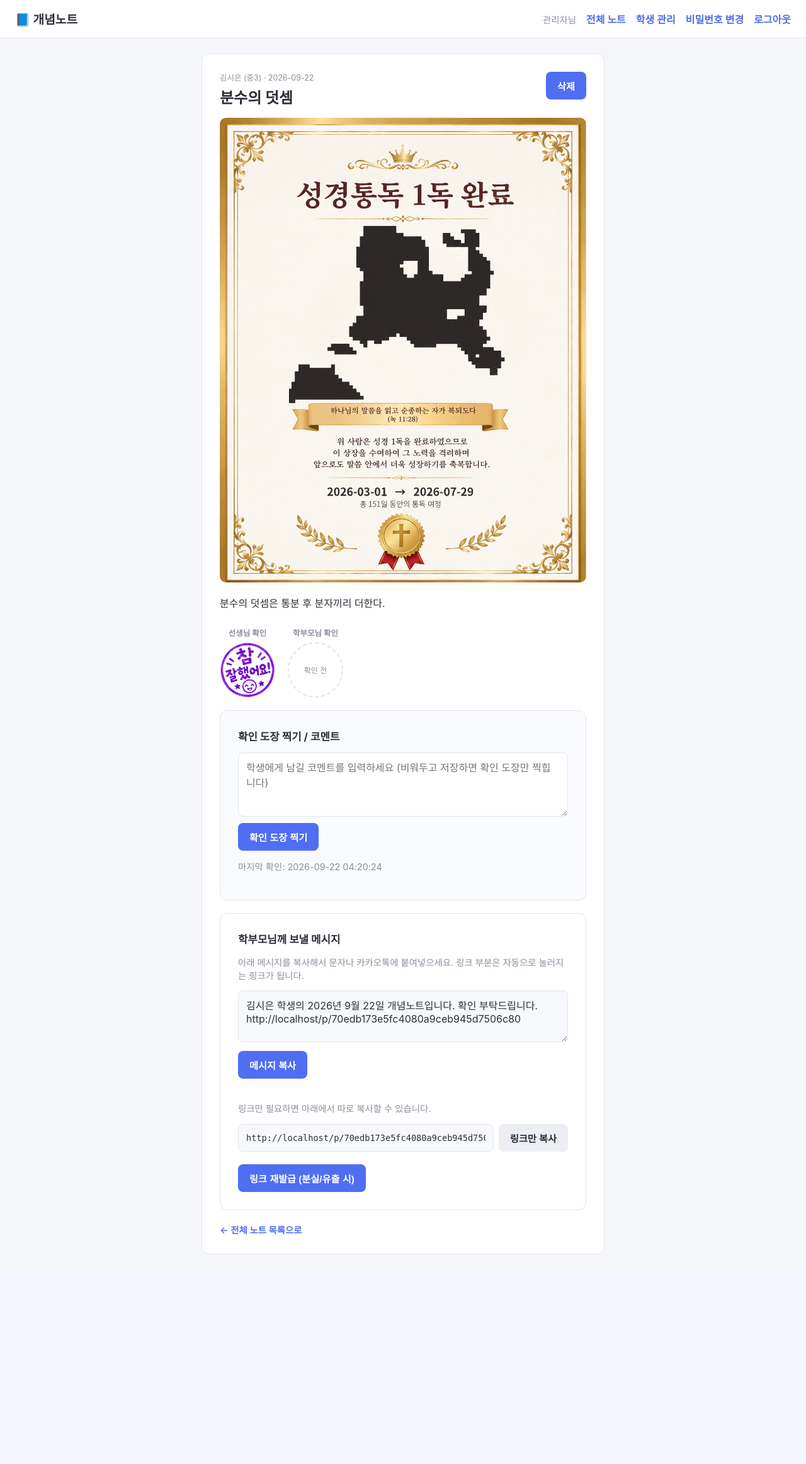
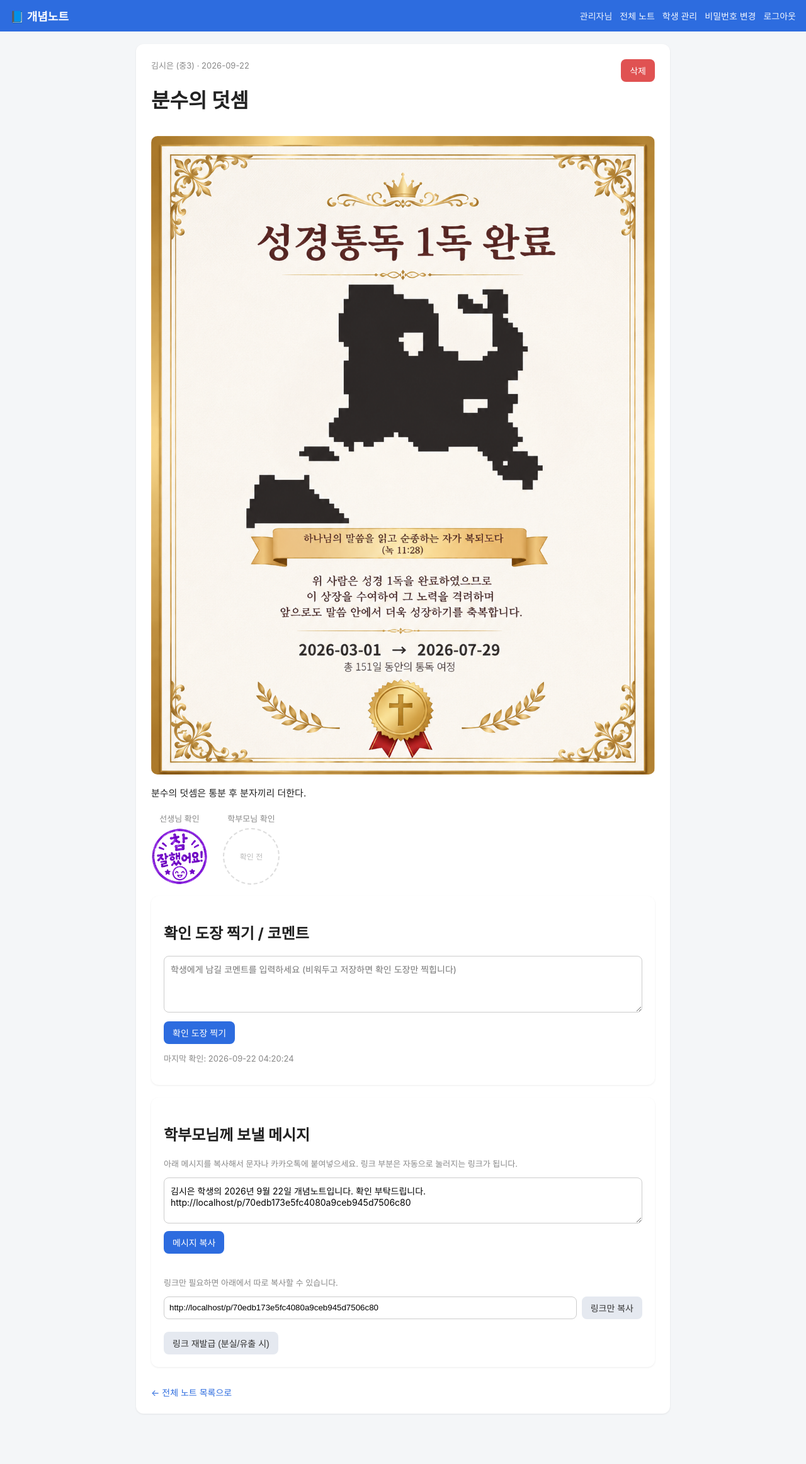
Before and after one commit to worldmission77-star/concept-note, a Flask app: page /admin/notes/2 in a window 1280 px wide. Shown: the whole page at 63% size. Before the commit the page ends 1992 px from the top, so only its background shows below. Run offline with Flask 3, Linux system fonts and the light colour scheme; a user stored in the database is signed in; data comes from the database, SQL or seed files in the repository.

Commit message:
Add files via upload

```diff
--- a/app.py
+++ b/app.py
@@ -470,6 +470,28 @@ def admin_student_delete(student_id):
     return redirect(url_for("admin_students"))
 
 
+DEFAULT_RESET_PASSWORD = "1111"
+
+
+@app.route("/admin/students/<int:student_id>/reset-password", methods=["POST"])
+@admin_required
+def admin_student_reset_password(student_id):
+    db = get_db()
+    student = db.execute(
+        "SELECT * FROM users WHERE id = ? AND is_admin = 0", (student_id,)
+    ).fetchone()
+    if student is None:
+        abort(404)
+
+    db.execute(
+        "UPDATE users SET password_hash = ? WHERE id = ?",
+        (generate_password_hash(DEFAULT_RESET_PASSWORD), student_id),
+    )
+    db.commit()
+    flash(f"{student['name']} 학생의 비밀번호가 '{DEFAULT_RESET_PASSWORD}'로 초기화되었습니다.")
+    return redirect(url_for("admin_students"))
+
+
 def get_any_note_or_404(note_id):
     db = get_db()
     note = db.execute(
--- a/static/css/style.css
+++ b/static/css/style.css
@@ -1,48 +1,45 @@
-:root {
-    --primary: #4f6ef2;
-    --primary-dark: #3a54c9;
-    --danger: #e0553e;
-    --bg: #f5f6fa;
-    --card-bg: #ffffff;
-    --text: #2c2f38;
-    --muted: #8a8f9c;
-    --border: #e3e5ec;
-}
-
 * { box-sizing: border-box; }
-
 body {
     margin: 0;
-    font-family: -apple-system, BlinkMacSystemFont, "Apple SD Gothic Neo", "Malgun Gothic", "Segoe UI", sans-serif;
-    background: var(--bg);
-    color: var(--text);
+    font-family: -apple-system, BlinkMacSystemFont, "Apple SD Gothic Neo", "Malgun Gothic", sans-serif;
+    background: #f4f6f8;
+    color: #222;
 }
-
 .topbar {
+    background: #2d6cdf;
+    color: #fff;
+    padding: 12px 16px;
     display: flex;
     justify-content: space-between;
     align-items: center;
-    padding: 16px 24px;
-    background: var(--card-bg);
-    border-bottom: 1px solid var(--border);
+    flex-wrap: wrap;
+    gap: 8px;
 }
-
-.brand {
-    font-size: 1.2rem;
+.topbar .brand {
+    color: #fff;
+    text-decoration: none;
     font-weight: 700;
-    color: var(--text);
+    font-size: 18px;
+}
+.topbar nav {
+    display: flex;
+    align-items: center;
+    gap: 12px;
+    flex-wrap: wrap;
+}
+.topbar nav a {
+    color: #fff;
     text-decoration: none;
+    font-size: 14px;
+    opacity: 0.95;
 }
-
-.topbar nav { display: flex; align-items: center; gap: 16px; }
-.topbar nav a { color: var(--primary); text-decoration: none; font-weight: 600; }
 .topbar nav a:hover { text-decoration: underline; }
-.user-name { color: var(--muted); font-size: 0.9rem; }
+.user-name { font-size: 14px; opacity: 0.9; }
 
 .container {
-    max-width: 900px;
+    max-width: 880px;
     margin: 0 auto;
-    padding: 24px;
+    padding: 20px 16px 60px;
 }
 
 .flashes {
@@ -51,406 +48,263 @@ body {
     margin: 0 0 16px;
 }
 .flashes li {
-    background: #fff4e5;
-    border: 1px solid #f0c987;
-    color: #8a5b00;
+    background: #fff4ce;
+    border: 1px solid #e9d98a;
     padding: 10px 14px;
     border-radius: 8px;
     margin-bottom: 8px;
-    font-size: 0.9rem;
+    font-size: 14px;
 }
 
 .card {
-    background: var(--card-bg);
-    border: 1px solid var(--border);
+    background: #fff;
     border-radius: 12px;
-    padding: 28px;
+    padding: 20px;
+    margin-bottom: 20px;
+    box-shadow: 0 1px 3px rgba(0,0,0,0.08);
 }
 
-.form-card { max-width: 480px; margin: 0 auto; }
-.form-card h1 { margin-top: 0; font-size: 1.4rem; }
-
-form label {
-    display: block;
-    margin-bottom: 16px;
-    font-size: 0.9rem;
-    font-weight: 600;
-    color: var(--text);
-}
-
-form input[type="text"],
-form input[type="password"],
-form input[type="tel"],
-form input[type="date"],
-form input[type="file"],
-form select,
-form textarea {
-    display: block;
-    width: 100%;
-    margin-top: 6px;
-    padding: 12px 14px;
-    border: 1px solid var(--border);
-    border-radius: 8px;
-    font-size: 16px; /* 16px+ prevents iOS Safari auto-zoom on focus */
-    font-family: inherit;
-    color: var(--text);
-}
-
-form textarea { resize: vertical; }
-
-.checkbox-label { display: flex; align-items: center; gap: 6px; font-weight: 400; margin-top: 8px; }
-.checkbox-label input { width: auto; margin: 0; }
-
-button, .btn, .btn-secondary, .btn-danger {
-    display: inline-block;
-    min-height: 44px; /* touch-friendly tap target */
-    padding: 10px 18px;
-    border-radius: 8px;
-    border: none;
-    font-size: 0.95rem;
-    font-weight: 600;
-    cursor: pointer;
-    text-decoration: none;
-    text-align: center;
-}
-
-button[type="submit"], .btn {
-    background: var(--primary);
-    color: #fff;
-}
-button[type="submit"]:hover, .btn:hover { background: var(--primary-dark); }
-
-.btn-secondary {
-    background: #eceef4;
-    color: var(--text);
-}
-.btn-secondary:hover { background: #dfe2ec; }
-
-.btn-danger {
-    background: #fdecea;
-    color: var(--danger);
-}
-.btn-danger:hover { background: #fadbd6; }
-
-.form-actions { display: flex; gap: 10px; margin-top: 8px; }
-
-.muted { color: var(--muted); font-size: 0.9rem; }
-.muted a { color: var(--primary); }
-
-.list-header {
+.list-header, .filter-bar {
     display: flex;
     justify-content: space-between;
     align-items: center;
-    margin-bottom: 20px;
+    flex-wrap: wrap;
+    gap: 10px;
+    margin-bottom: 16px;
 }
-.list-header h1 { margin: 0; font-size: 1.4rem; }
-
-.empty { color: var(--muted); text-align: center; padding: 60px 0; }
-
-.note-grid {
-    display: grid;
-    grid-template-columns: repeat(auto-fill, minmax(220px, 1fr));
-    gap: 16px;
+.filter-bar {
+    background: #fff;
+    padding: 14px;
+    border-radius: 10px;
+}
+.filter-bar label {
+    display: flex;
+    flex-direction: column;
+    font-size: 13px;
+    color: #555;
+    gap: 4px;
+}
+.filter-bar select, .filter-bar input {
+    padding: 6px 8px;
+    border: 1px solid #ccc;
+    border-radius: 6px;
 }
 
+.btn, button, .btn-secondary, .btn-danger {
+    display: inline-block;
+    padding: 8px 14px;
+    border-radius: 8px;
+    border: none;
+    background: #2d6cdf;
+    color: #fff;
+    text-decoration: none;
+    font-size: 14px;
+    cursor: pointer;
+}
+.btn-secondary {
+    background: #e5e9f0;
+    color: #333;
+}
+.btn-danger {
+    background: #e05252;
+    color: #fff;
+}
+button:hover, .btn:hover, .btn-secondary:hover, .btn-danger:hover { opacity: 0.9; }
+
+.note-card-list { display: flex; flex-direction: column; gap: 12px; }
 .note-card {
-    background: var(--card-bg);
-    border: 1px solid var(--border);
-    border-radius: 12px;
+    display: flex;
+    gap: 14px;
+    background: #fff;
+    border-radius: 10px;
+    padding: 14px;
+    text-decoration: none;
+    color: inherit;
+    box-shadow: 0 1px 3px rgba(0,0,0,0.06);
+}
+.note-thumb, .admin-note-thumb {
+    width: 64px;
+    height: 64px;
+    border-radius: 8px;
     overflow: hidden;
+    flex-shrink: 0;
+    background: #eee;
+    display: flex;
+    align-items: center;
+    justify-content: center;
+    font-size: 24px;
+}
+.note-thumb img, .admin-note-thumb img { width: 100%; height: 100%; object-fit: cover; }
+.note-date { font-size: 13px; color: #888; margin-bottom: 2px; }
+.note-title { font-weight: 600; font-size: 16px; margin-bottom: 4px; }
+.note-preview { font-size: 14px; color: #666; }
+.empty { color: #888; text-align: center; padding: 40px 0; }
+
+.badge-checked {
+    display: inline-block;
+    font-size: 12px;
+    background: #e6f4ea;
+    color: #2a7a42;
+    padding: 2px 8px;
+    border-radius: 999px;
+    margin-left: 6px;
+}
+.badge-parent-checked { background: #eef0fb; color: #3b4bbf; }
+
+.admin-note-list { display: flex; flex-direction: column; gap: 10px; }
+.admin-note-row {
+    display: flex;
+    gap: 14px;
+    background: #fff;
+    border-radius: 10px;
+    padding: 12px 14px;
     text-decoration: none;
-    color: var(--text);
-    display: flex;
-    flex-direction: column;
-    transition: box-shadow 0.15s ease;
+    color: inherit;
+    align-items: center;
+    box-shadow: 0 1px 3px rgba(0,0,0,0.06);
 }
-.note-card:hover { box-shadow: 0 4px 14px rgba(0,0,0,0.08); }
+.admin-note-thumb-empty { font-size: 22px; }
+.admin-note-meta { font-size: 13px; color: #888; margin-bottom: 2px; display: flex; align-items: center; gap: 4px; flex-wrap: wrap; }
+.admin-note-student { font-weight: 600; color: #333; }
 
-.note-thumb { width: 100%; aspect-ratio: 4 / 3; overflow: hidden; background: #eef0f6; }
-.note-thumb img { width: 100%; height: 100%; object-fit: cover; display: block; }
-.note-thumb-empty { display: flex; align-items: center; justify-content: center; font-size: 2rem; }
-
-.note-info { padding: 12px 14px; }
-.note-date { font-size: 0.78rem; color: var(--muted); margin-bottom: 4px; }
-.note-title { font-weight: 700; margin-bottom: 4px; }
-.note-preview { font-size: 0.85rem; color: var(--muted); line-height: 1.4; }
-
-.detail-card { max-width: 640px; margin: 0 auto; }
+.detail-card { padding: 24px; }
 .detail-header {
     display: flex;
     justify-content: space-between;
     align-items: flex-start;
-    margin-bottom: 16px;
     gap: 12px;
+    margin-bottom: 14px;
 }
-.detail-header h1 { margin: 4px 0 0; font-size: 1.5rem; }
 .detail-actions { display: flex; gap: 8px; flex-shrink: 0; }
+.detail-photo { margin: 14px 0; }
+.detail-photo img { max-width: 100%; border-radius: 10px; }
+.detail-content { white-space: pre-wrap; line-height: 1.6; font-size: 15px; margin: 14px 0; }
 
-.detail-photo { margin-bottom: 20px; border-radius: 10px; overflow: hidden; }
-.detail-photo img { width: 100%; display: block; }
+.feedback-box {
+    background: #f0f6ff;
+    border-radius: 10px;
+    padding: 14px;
+    margin: 14px 0;
+}
+.feedback-label { font-size: 13px; font-weight: 600; color: #2d6cdf; margin-bottom: 6px; }
+.feedback-checked-only { color: #2a7a42; font-weight: 600; }
 
-.detail-content { white-space: pre-wrap; line-height: 1.7; margin-bottom: 24px; }
-
-.current-photo { margin-bottom: 16px; }
-.current-photo img { max-width: 100%; border-radius: 8px; display: block; margin-bottom: 6px; }
-
-.back-link { color: var(--primary); text-decoration: none; font-weight: 600; font-size: 0.9rem; }
-.back-link:hover { text-decoration: underline; }
-
-/* ---------- 선생님 피드백 ---------- */
-.feedback-box {
-    background: #eef6ff;
-    border: 1px solid #cfe3fb;
-    border-radius: 10px;
-    padding: 14px 16px;
-    margin-bottom: 20px;
-}
-.feedback-label { font-weight: 700; font-size: 0.85rem; color: var(--primary-dark); margin-bottom: 6px; }
-.feedback-text { white-space: pre-wrap; line-height: 1.6; }
-.feedback-checked-only { color: var(--primary-dark); font-weight: 600; }
-
-/* ---------- 도장 (선생님 / 학부모 확인) ---------- */
 .stamp-row {
     display: flex;
+    gap: 24px;
+    margin: 18px 0;
     flex-wrap: wrap;
-    gap: 20px;
+}
+.stamp-slot {
+    display: flex;
+    flex-direction: column;
     align-items: center;
-    margin: 18px 0;
+    gap: 6px;
 }
-.stamp-slot { display: flex; flex-direction: column; align-items: center; gap: 6px; }
-.stamp-slot-label { font-size: 0.78rem; color: var(--muted); font-weight: 700; }
-
-.stamp-img {
-    width: 88px;
-    height: 88px;
-    object-fit: contain;
-    transform: rotate(-6deg);
-}
+.stamp-slot-label { font-size: 13px; color: #888; }
+.stamp-img { width: 90px; height: auto; }
 .stamp-empty {
-    width: 88px;
-    height: 88px;
+    width: 90px;
+    height: 90px;
+    border: 2px dashed #ddd;
     border-radius: 50%;
-    border: 2px dashed var(--border);
-    color: var(--muted);
     display: flex;
     align-items: center;
     justify-content: center;
-    text-align: center;
-    font-size: 0.75rem;
+    font-size: 12px;
+    color: #bbb;
 }
 
-.parent-link-card { margin: 20px 0; }
-.parent-link-card h2 { margin-top: 0; font-size: 1.05rem; }
+.back-link {
+    display: inline-block;
+    margin-top: 10px;
+    color: #2d6cdf;
+    text-decoration: none;
+    font-size: 14px;
+}
+
+.form-card form { display: flex; flex-direction: column; gap: 14px; }
+.form-card label { display: flex; flex-direction: column; gap: 6px; font-size: 14px; color: #444; }
+.form-card input, .form-card textarea {
+    padding: 10px;
+    border: 1px solid #ccc;
+    border-radius: 8px;
+    font-size: 15px;
+    font-family: inherit;
+}
+.form-actions { display: flex; gap: 10px; margin-top: 6px; }
+.current-photo { display: flex; align-items: center; gap: 12px; }
+.current-photo img { width: 80px; border-radius: 8px; }
+.checkbox-label { display: flex !important; flex-direction: row !important; align-items: center; gap: 6px; font-size: 13px; }
+
+.feedback-form-card textarea {
+    width: 100%;
+    padding: 10px;
+    border: 1px solid #ccc;
+    border-radius: 8px;
+    font-family: inherit;
+    font-size: 14px;
+    margin-bottom: 10px;
+}
+.muted { color: #888; font-size: 13px; }
+
 .parent-link-card textarea {
     width: 100%;
-    padding: 10px 12px;
-    border: 1px solid var(--border);
+    padding: 10px;
+    border: 1px solid #ccc;
     border-radius: 8px;
-    font-size: 16px;
     font-family: inherit;
-    background: #f7f8fc;
-    color: var(--text);
+    font-size: 14px;
     resize: vertical;
-    margin-bottom: 10px;
 }
-.link-copy-row { display: flex; gap: 8px; }
+.link-copy-row { display: flex; gap: 8px; margin-top: 8px; flex-wrap: wrap; }
 .link-copy-row input {
     flex: 1;
-    padding: 10px 12px;
-    border: 1px solid var(--border);
+    min-width: 160px;
+    padding: 8px;
+    border: 1px solid #ccc;
     border-radius: 8px;
-    font-size: 0.85rem;
-    font-family: monospace;
-    background: #f7f8fc;
-    color: var(--text);
 }
-.copy-feedback { font-size: 0.8rem; color: #1b7a4d; margin-top: 6px; min-height: 1.1em; }
+.copy-feedback { font-size: 12px; color: #2a7a42; margin-top: 4px; min-height: 16px; }
 
-.badge-checked {
-    display: inline-block;
-    margin-left: 8px;
-    font-size: 0.75rem;
-    color: #1b7a4d;
-    background: #e6f6ee;
-    border: 1px solid #bfe8d2;
-    padding: 2px 8px;
-    border-radius: 999px;
-    font-weight: 700;
-}
-.badge-parent-checked {
-    color: #1d4ea8;
-    background: #eaf1ff;
-    border-color: #c6d9fb;
-}
-
-/* ---------- 관리자: 필터 바 ---------- */
-.filter-bar {
-    display: flex;
-    flex-wrap: wrap;
-    align-items: flex-end;
-    gap: 12px;
-    background: var(--card-bg);
-    border: 1px solid var(--border);
-    border-radius: 12px;
-    padding: 16px;
-    margin-bottom: 20px;
-}
-.filter-bar label {
-    display: flex;
-    flex-direction: column;
-    font-size: 0.85rem;
-    font-weight: 600;
-    gap: 4px;
-    margin: 0;
-}
-.filter-bar input, .filter-bar select {
-    padding: 8px 10px;
-    border: 1px solid var(--border);
-    border-radius: 8px;
-    font-size: 0.95rem;
-    font-family: inherit;
-}
-.filter-bar button { flex-shrink: 0; }
-
-/* ---------- 관리자: 전체 노트 리스트 ---------- */
-.admin-note-list {
-    display: flex;
-    flex-direction: column;
-    gap: 10px;
-}
-.admin-note-row {
-    display: flex;
-    align-items: center;
-    gap: 14px;
-    background: var(--card-bg);
-    border: 1px solid var(--border);
-    border-radius: 12px;
-    padding: 10px 14px;
-    text-decoration: none;
-    color: var(--text);
-}
-.admin-note-row:hover { box-shadow: 0 4px 14px rgba(0,0,0,0.08); }
-.admin-note-thumb {
-    width: 56px;
-    height: 56px;
-    flex-shrink: 0;
-    border-radius: 8px;
-    overflow: hidden;
-    background: #eef0f6;
-}
-.admin-note-thumb img { width: 100%; height: 100%; object-fit: cover; display: block; }
-.admin-note-thumb-empty { display: flex; align-items: center; justify-content: center; font-size: 1.4rem; }
-.admin-note-meta { display: flex; align-items: center; gap: 10px; flex-wrap: wrap; margin-bottom: 4px; }
-.admin-note-student { font-weight: 700; font-size: 0.85rem; color: var(--primary-dark); }
-
-/* ---------- 관리자: 학생 테이블 ---------- */
 .student-table-wrap { overflow-x: auto; }
 .student-table {
     width: 100%;
     border-collapse: collapse;
-    background: var(--card-bg);
-    border: 1px solid var(--border);
-    border-radius: 12px;
+    background: #fff;
+    border-radius: 10px;
     overflow: hidden;
 }
 .student-table th, .student-table td {
-    padding: 12px 14px;
+    padding: 10px 12px;
     text-align: left;
-    border-bottom: 1px solid var(--border);
-    font-size: 0.9rem;
-    white-space: nowrap;
+    border-bottom: 1px solid #eee;
+    font-size: 14px;
 }
-.student-table th { background: #f7f8fc; font-weight: 700; color: var(--muted); font-size: 0.8rem; }
-.student-table tr:last-child td { border-bottom: none; }
-
-.feedback-form-card { margin: 20px 0; background: #fafbff; }
-.feedback-form-card h2 { margin-top: 0; font-size: 1.05rem; }
-.feedback-form-card textarea {
-    width: 100%;
-    padding: 10px 12px;
-    border: 1px solid var(--border);
-    border-radius: 8px;
-    font-family: inherit;
-    font-size: 16px;
-    margin-bottom: 10px;
-    resize: vertical;
-}
+.student-table th { background: #f0f2f5; font-size: 13px; color: #555; }
+.student-row-actions { display: flex; gap: 6px; flex-wrap: wrap; }
 
 @media (max-width: 600px) {
-    .filter-bar { flex-direction: column; align-items: stretch; }
-    .filter-bar button, .filter-bar .btn-secondary { width: 100%; }
-
+    .topbar { flex-direction: column; align-items: flex-start; }
+    .detail-header { flex-direction: column; }
     .student-table thead { display: none; }
     .student-table, .student-table tbody, .student-table tr, .student-table td {
         display: block;
         width: 100%;
     }
     .student-table tr {
-        border-bottom: 8px solid var(--bg);
-        padding: 8px 0;
+        margin-bottom: 10px;
+        border: 1px solid #eee;
+        border-radius: 8px;
+        padding: 8px;
     }
     .student-table td {
         border-bottom: none;
-        white-space: normal;
-        display: flex;
-        justify-content: space-between;
-        gap: 12px;
+        padding: 4px 6px;
     }
-    .student-table td[data-label]::before {
-        content: attr(data-label);
-        font-weight: 700;
-        color: var(--muted);
-        flex-shrink: 0;
-    }
-    .student-table td[data-label=""]::before { content: none; }
-
-    .admin-note-row { align-items: flex-start; }
-}
-
-/* ---------- 모바일 대응 (휴대폰 화면) ---------- */
-@media (max-width: 600px) {
-    .topbar {
-        padding: 12px 16px;
-        flex-wrap: wrap;
-        gap: 8px;
-    }
-    .topbar nav { gap: 12px; flex-wrap: wrap; }
-    .brand { font-size: 1.05rem; }
-
-    .container { padding: 16px; }
-
-    .card { padding: 20px 18px; }
-    .form-card { max-width: 100%; }
-
-    .list-header {
-        flex-direction: column;
-        align-items: stretch;
-        gap: 12px;
-    }
-    .list-header .btn { width: 100%; }
-
-    .note-grid {
-        grid-template-columns: 1fr 1fr;
-        gap: 12px;
-    }
-
-    .form-actions { flex-direction: column; }
-    .form-actions button, .form-actions .btn-secondary { width: 100%; }
-
-    .detail-header {
-        flex-direction: column;
-        align-items: stretch;
-    }
-    .detail-actions { width: 100%; }
-    .detail-actions .btn-secondary, .detail-actions form, .detail-actions .btn-danger {
-        flex: 1;
-    }
-    .detail-actions form { display: flex; }
-    .detail-actions .btn-danger { width: 100%; }
-}
-
-@media (max-width: 380px) {
-    .note-grid {
-        grid-template-columns: 1fr;
+    .student-table td[data-label]:not([data-label=""])::before {
+        content: attr(data-label) ": ";
+        font-weight: 600;
+        color: #555;
     }
 }
--- a/templates/account_password.html
+++ b/templates/account_password.html
@@ -1,5 +1,5 @@
 {% extends "base.html" %}
-{% block title %}비밀번호 변경 - 개념노트{% endblock %}
+{% block title %}비밀번호 변경{% endblock %}
 {% block content %}
 <div class="card form-card">
     <h1>비밀번호 변경</h1>
@@ -14,7 +14,7 @@
             <input type="password" name="new_password_confirm" required>
         </label>
         <div class="form-actions">
-            <button type="submit">변경하기</button>
+            <button type="submit">비밀번호 변경</button>
             <a class="btn-secondary" href="{{ url_for('index') }}">취소</a>
         </div>
     </form>
```
Also changed, not shown: templates/admin_students.html (+6 -2 lines).
